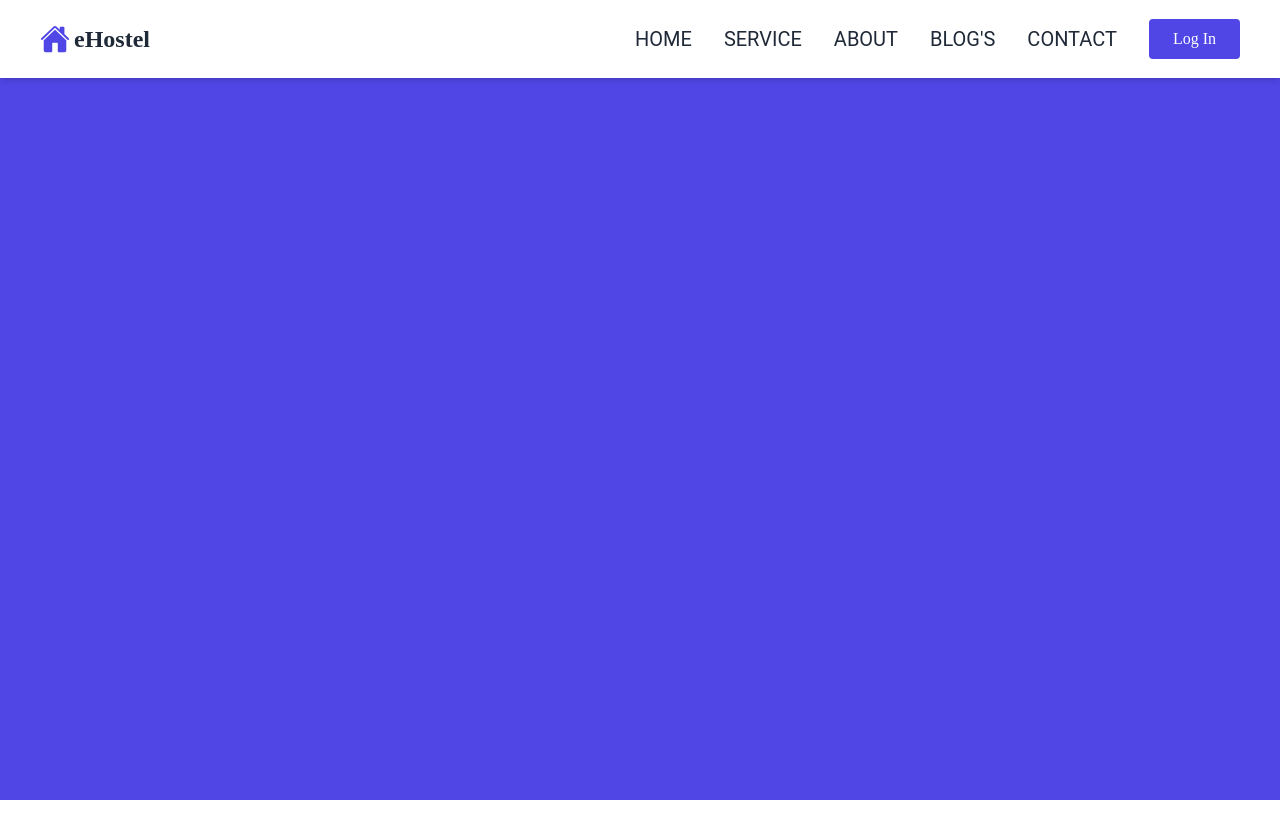
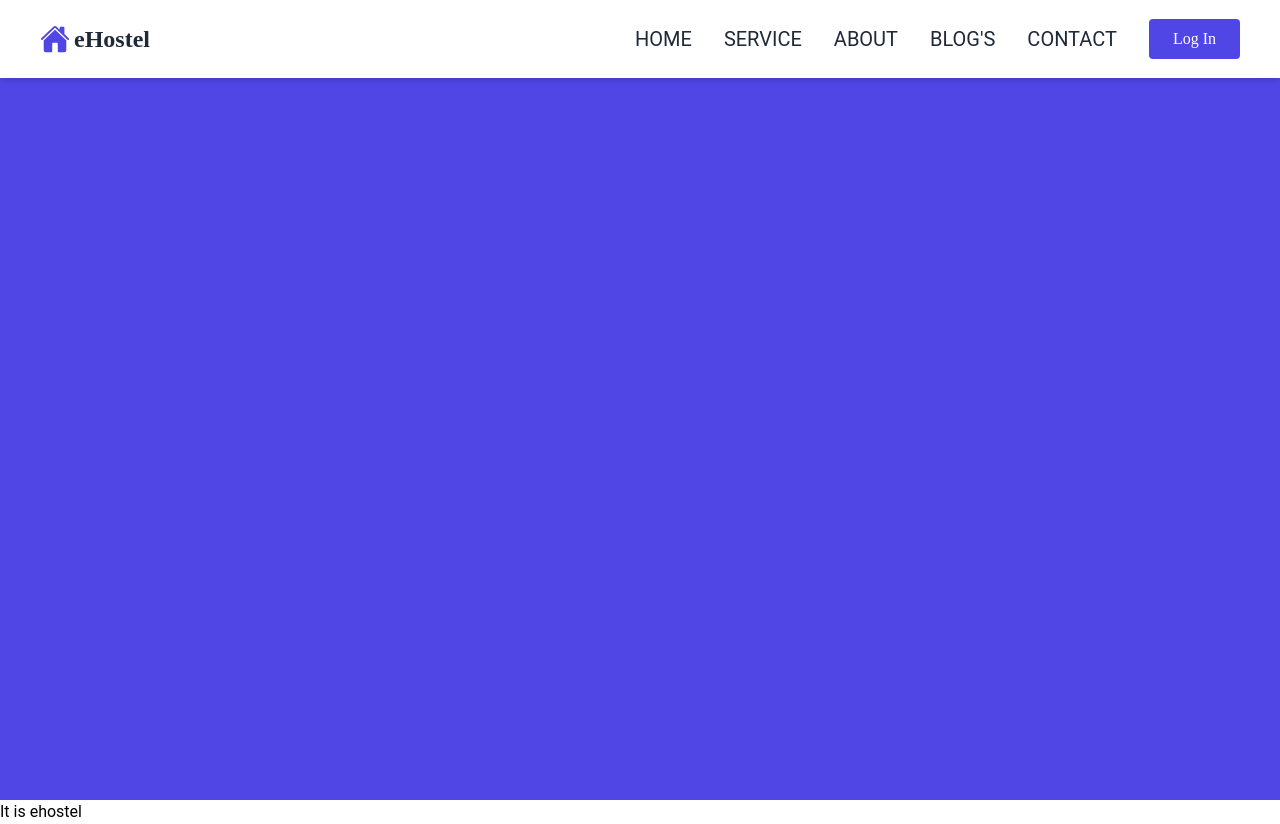
Before and after one commit to osmangoni20/ehostel, a React (Create React App) app in the folder front-end/: page / in a window 1280 px wide. Before the commit the page ends 800 px from the top, so only its background shows below. Built offline with nearby package versions, Linux system fonts and the light colour scheme.

Commit message:
some update

```diff
--- a/front-end/src/App.js
+++ b/front-end/src/App.js
@@ -6,8 +6,10 @@ function App() {
     <div>
       <Header />
       <div className='bg-indigo-600 w-full h-screen'></div>
+      <h1>It is ehostel</h1>
     </div>
   )
+
 }
 
 export default App;
```
